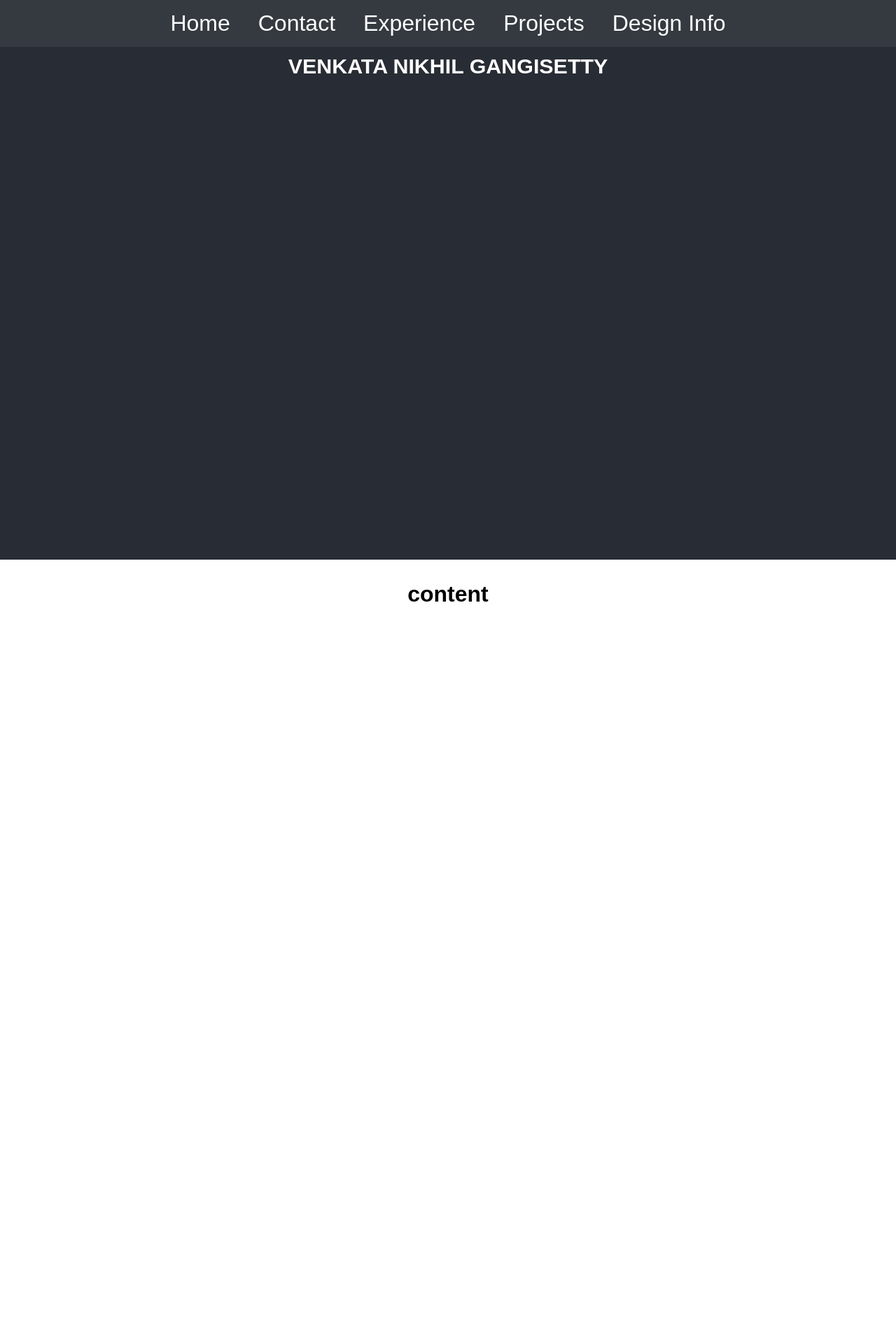
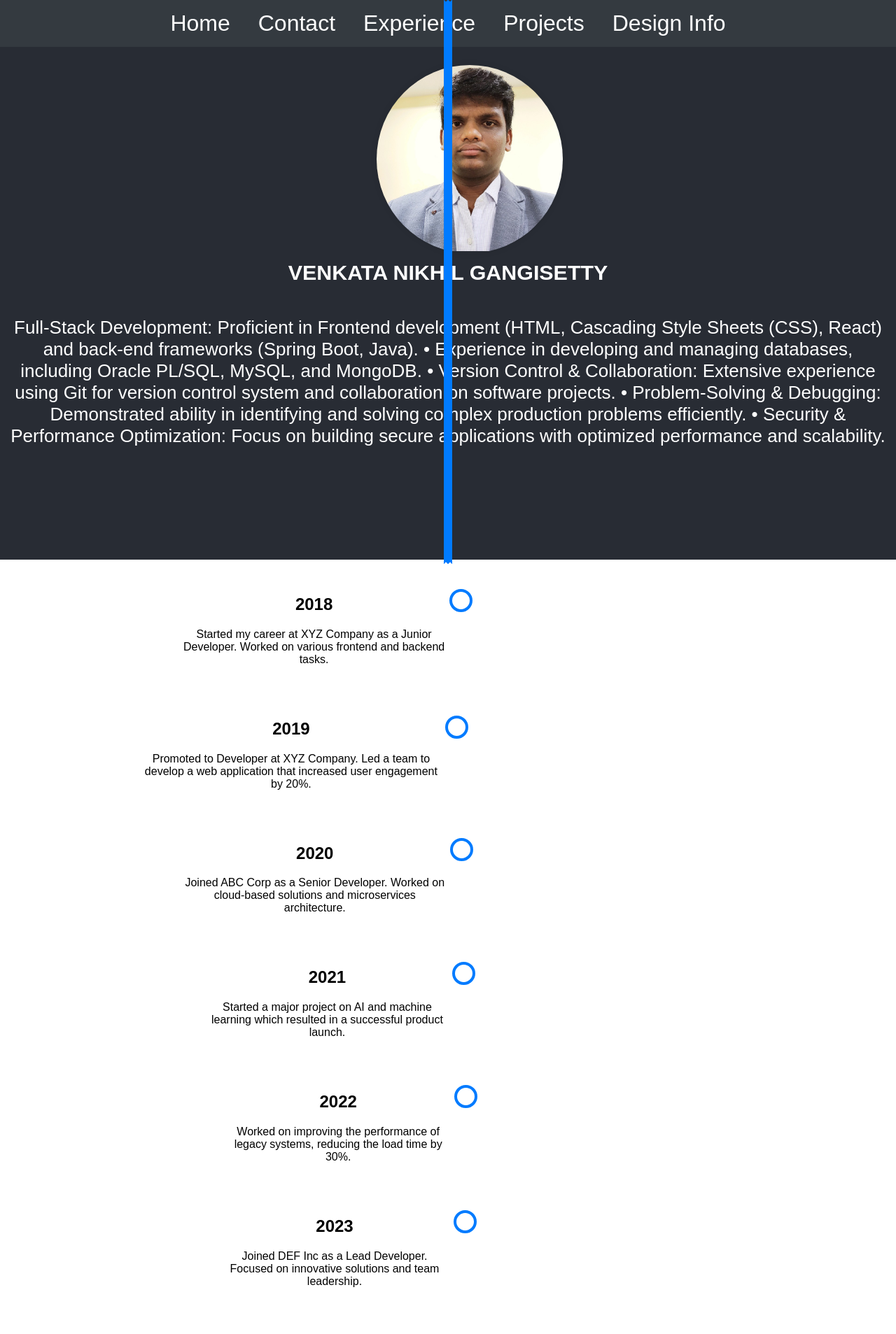
Before and after one commit to gsvn32/portfolio, a React (Create React App) app: page / in a window 1280 px wide. Shown: the top 1907 px of the page at 70% size. Before the commit the page ends 890 px from the top, so only its background shows below. Built offline with nearby package versions, Linux system fonts and the light colour scheme.

Commit message:
timline init

```diff
--- a/src/App.css
+++ b/src/App.css
@@ -58,12 +58,14 @@ nav {
 }
 
 /* Responsive Design */
-@media (max-width: 600px) {
+@media screen and (max-width: 600px) {
   .nav-list {
       flex-direction: row;
       align-items: center;
   }
-
+  .timeline::before {
+    left: 31px;
+  }
   .nav-link {
       padding: 10px 15px;
       font-size: 1.2rem;
@@ -76,3 +78,106 @@ nav {
   /*border: 1px solid #f17105;
   font-size: x-large;*/
 }
+
+.profile-picture {
+  width: 266px;
+  height: 269px;
+  overflow: hidden;
+  border-radius: 50%; /* Makes it circular */
+  box-shadow: 0 0 10px rgba(0, 0, 0, 0.1); /* Optional: Adds a shadow */
+  margin-top: 2%;
+  margin-left: 42%;
+}
+
+.profile-img {
+  width: 100%;
+  height: auto;
+  display: block;
+
+}
+
+.timeline {
+  margin: 0 auto;
+  display: flex;
+  flex-direction: column;
+  align-items: center;
+}
+
+.container {
+  padding: 10px 40px;
+  position: relative;
+  background-color: inherit;
+  width: 50%;
+}
+
+.container.left {
+  left: 0;
+}
+
+.container.right {
+  left: 50%;
+}
+
+.content {
+  padding: 20px 30px;
+  background-color: white;
+  position: relative;
+  border-radius: 6px;
+  width: 46%;
+}
+
+.content::after {
+  content: '';
+  position: absolute;
+  width: 25px;
+  height: 25px;
+  background-color: white;
+  border: 4px solid #007bff;
+  top: 15px;
+  border-radius: 50%;
+  z-index: 1;
+  margin-left: 98%;
+  margin-top: 4%;
+}
+
+
+.left .content::after {
+  left: -16px;
+}
+
+.right .content::after {
+  left: -16px;
+}
+
+.left::before {
+  content: " ";
+  height: 100%;
+  position: absolute;
+  left: 50%;
+  top: 0;
+  border-right: 3px solid #007bff;
+  border-top: 3px solid transparent;
+  border-bottom: 3px solid transparent;
+  border-left: 3px solid #007bff;
+}
+
+.right::before {
+  content: " ";
+  height: 100%;
+  position: absolute;
+  right: 50%;
+  top: 0;
+  border-left: 3px solid #007bff;
+  border-top: 3px solid transparent;
+  border-bottom: 3px solid transparent;
+  border-right: 3px solid #007bff;
+}
+.container {
+  width: 100%;
+  padding-left: 70px;
+  padding-right: 25px;
+}
+
+.container.left::before, .container.right::before {
+  border: none;
+}
--- a/src/App.tsx
+++ b/src/App.tsx
@@ -2,7 +2,38 @@ import React from 'react';
 import logo from './logo.svg';
 import './App.css';
 
+
 function App() {
+  // TypeScript to add scroll animations
+  document.addEventListener('DOMContentLoaded', function() {
+    const items = document.querySelectorAll('.timeline .container') as NodeListOf<HTMLElement>;
+
+    const isInViewport = (el: HTMLElement): boolean => {
+      const rect = el.getBoundingClientRect();
+      return (
+        rect.top >= 0 &&
+        rect.left >= 0 &&
+        rect.bottom <= (window.innerHeight || document.documentElement.clientHeight) &&
+        rect.right <= (window.innerWidth || document.documentElement.clientWidth)
+      );
+    };
+
+    const run = () => {
+      items.forEach(item => {
+        if (isInViewport(item)) {
+          item.classList.add('show');
+        } else {
+          item.classList.remove('show');
+        }
+      });
+    };
+
+    // Run the function on load and scroll
+    window.addEventListener('load', run);
+    window.addEventListener('resize', run);
+    window.addEventListener('scroll', run);
+  });
+
   return (
     <div className="App">
       <header className="App-header">
@@ -15,9 +46,73 @@ function App() {
             <li className="nav-item"><a href="#contact" className="nav-link">Design Info</a></li>
         </ul>
     </nav>
+    <div className="profile-picture">
+        <img src="./profile.jpeg" className="profile-img" alt="Profile Picture"></img>
+    </div>
     <h3 className='heading-name'> VENKATA NIKHIL GANGISETTY </h3>
+      <section className="heading-name">
+
+      <p>Full-Stack Development: Proficient in Frontend development (HTML, Cascading Style Sheets (CSS), React) and
+back-end frameworks (Spring Boot, Java).
+• Experience in developing and managing databases, including Oracle PL/SQL, MySQL, and MongoDB.
+• Version Control & Collaboration: Extensive experience using Git for version control system and collaboration on
+software projects.
+• Problem-Solving & Debugging: Demonstrated ability in identifying and solving complex production problems
+efficiently.
+• Security & Performance Optimization: Focus on building secure applications with optimized performance and
+scalability.</p>
+    </section>
       </header>
-      <main><h1>content</h1></main>
+      <main className="App-main">
+      <div className="timeline">
+    <div className="left">
+      <div className="content">
+        <h2>2018</h2>
+        <p>Started my career at XYZ Company as a Junior Developer. Worked on various frontend and backend tasks.</p>
+      </div>
+    </div>
+    <div className="right">
+      <div className="content">
+        <h2>2019</h2>
+        <p>Promoted to Developer at XYZ Company. Led a team to develop a web application that increased user engagement by 20%.</p>
+      </div>
+    </div>
+    <div className="left">
+      <div className="content">
+        <h2>2020</h2>
+        <p>Joined ABC Corp as a Senior Developer. Worked on cloud-based solutions and microservices architecture.</p>
+      </div>
+    </div>
+    <div className="right">
+      <div className="content">
+        <h2>2021</h2>
+        <p>Started a major project on AI and machine learning which resulted in a successful product launch.</p>
+      </div>
+    </div>
+    <div className="left">
+      <div className="content">
+        <h2>2022</h2>
+        <p>Worked on improving the performance of legacy systems, reducing the load time by 30%.</p>
+      </div>
+    </div>
+    <div className="right">
+      <div className="content">
+        <h2>2023</h2>
+        <p>Joined DEF Inc as a Lead Developer. Focused on innovative solutions and team leadership.</p>
+      </div>
+    </div>
+    <div className="left">
+      <div className="content">
+        <h2>2024</h2>
+        <p>Continuing my journey at DEF Inc, working on cutting-edge technologies and mentoring junior developers.</p>
+      </div>
+    </div>
+  </div>
+
+      </main>
+      <footer className="App-footer"><h1>Footer</h1>
+
+      </footer>
     </div>
   );
 }
```
